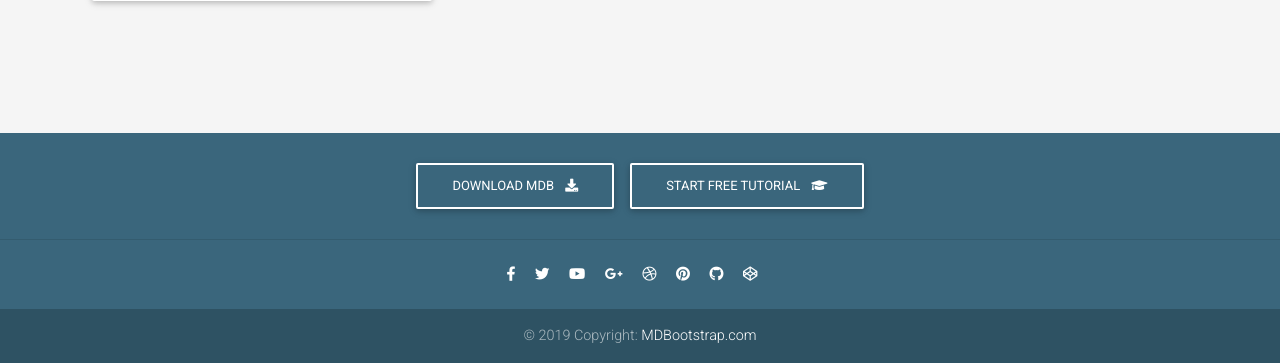
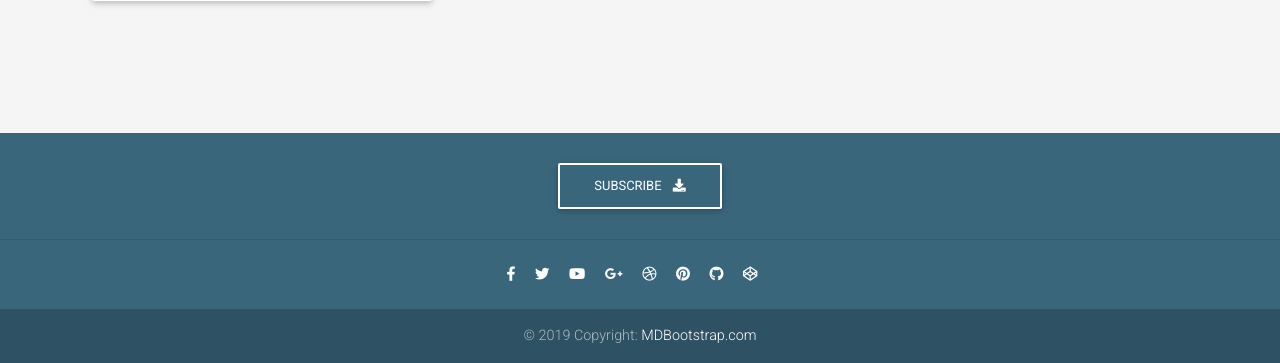
Before and after one commit to Kenneth-joseph/the-hood, a Django app: page / in a window 1280 px wide. Shown: the part 984-1347 px from the top of the page. Run offline with Django 3.2, Linux system fonts and the light colour scheme; the visitor is signed in with stand-in values (Sample User, id 1); data that the repository does not hold is empty; some libraries are stand-ins or nearby versions.

Commit message:
made changes

```diff
--- a/hood/templates/footer.html
+++ b/hood/templates/footer.html
@@ -6,14 +6,8 @@
     <!--Call to action-->
     <div class="pt-4">
       <a class="btn btn-outline-white"
-        href="https://mdbootstrap.com/docs/jquery/getting-started/download/" target="_blank" role="button">Download
-        MDB
+        href="https://mdbootstrap.com/docs/jquery/getting-started/download/" target="_blank" role="button">subscribe
         <i class="fas fa-download ml-2"></i>
-      </a>
-      <a class="btn btn-outline-white" href="https://mdbootstrap.com/education/bootstrap/"
-        target="_blank" role="button">Start
-        free tutorial
-        <i class="fas fa-graduation-cap ml-2"></i>
       </a>
     </div>
     <!--/.Call to action-->
```
